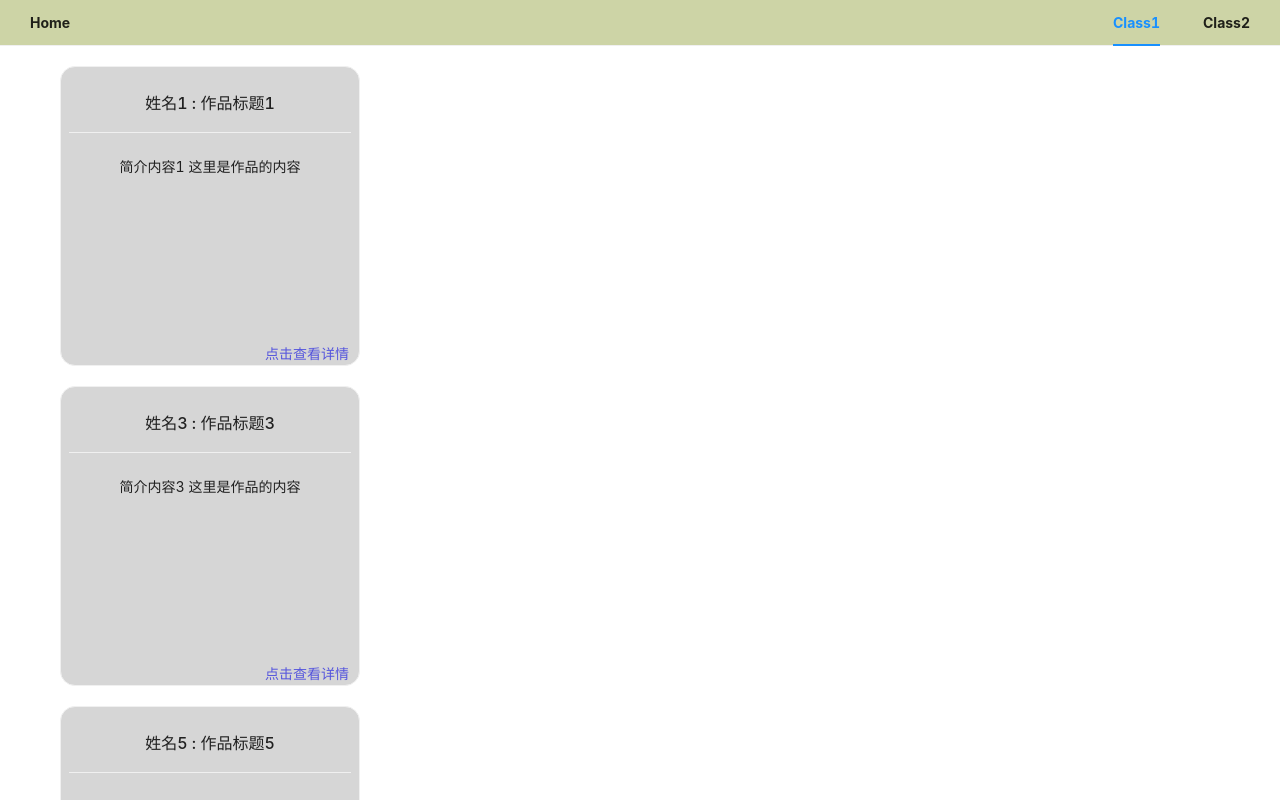
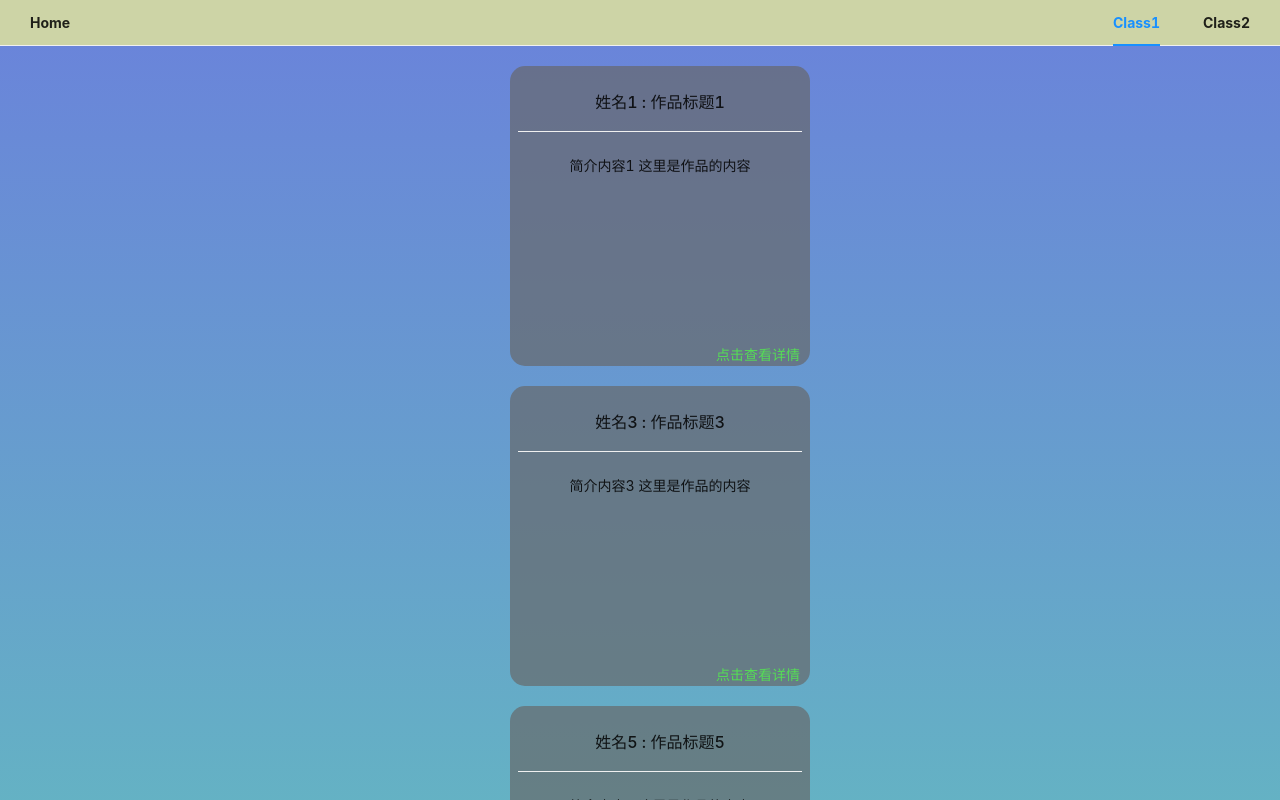
Before and after one commit to happyjohnchen/graduation-project-system, a React (Create React App) app: page /class1 in a window 1280 px wide. Shown: the top 800 px of the page. Built offline with nearby package versions, Linux system fonts and the light colour scheme.

Commit message:
卡片居中

```diff
--- a/src/App.css
+++ b/src/App.css
@@ -1,5 +1,6 @@
-@import '~antd/dist/antd.css';
+@import "~antd/dist/antd.css";
 
 .App {
-  text-align: center;
+    text-align: center;
+    background-image: linear-gradient(to bottom, #6a82db, #63bebe);
 }
--- a/src/App.js
+++ b/src/App.js
@@ -2,17 +2,20 @@ import { BrowserRouter, Route, Routes } from "react-router-dom";
 import "./App.css";
 import Classes from "./pages/Classes";
 import Home from "./pages/Home";
+import Info from "./pages/Info";
 import GraduationLayout from "./pages/Layout";
 
 function App() {
     return (
         <div className="App">
-        <BrowserRouter>
-          <GraduationLayout/>
+            <BrowserRouter>
+                <GraduationLayout />
                 <Routes>
                     <Route path="/" element={<Home />}></Route>
                     <Route path="/class1" element={<Classes class={1} />}></Route>
+                    <Route path="/class1/*" element={<Info />}></Route>
                     <Route path="/class2" element={<Classes class={2} />}></Route>
+                    <Route path="/class2/*" element={<Info />}></Route>
                 </Routes>
             </BrowserRouter>
         </div>
--- a/src/cards/Card/index.css
+++ b/src/cards/Card/index.css
@@ -1,8 +1,8 @@
 .graduation-card{
-    margin: 20px;
+    margin: 20px auto;
     padding: 8px;
     width: 300px;
     height: 300px;
     border-radius: 15px;
-    background-color: #67676744;
+    background-color: #676767aa;
 }
--- a/src/cards/Card/index.js
+++ b/src/cards/Card/index.js
@@ -1,5 +1,4 @@
 import { Card } from "antd";
-import { useEffect } from "react";
 import { useLocation, useNavigate, useSearchParams } from "react-router-dom";
 import "./index.css";
 
@@ -9,13 +8,14 @@ const GraduationCard = (props) => {
     return (
         <Card
             className="graduation-card"
+            bordered={false}
             title={props.project.name + " : " + props.project.projectTitle}
             onClick={() => {
-                navigate(location.pathname + "?id=" + props.project.id);
+                navigate(location.pathname + "/" + props.project.id);
             }}
         >
             <div>{props.project.info}</div>
-            <div style={{ color: "#5555dd", position: "absolute", bottom: "0", right: "10px" }}>
+            <div style={{ color: "#55dd55", position: "absolute", bottom: "0", right: "10px" }}>
                 点击查看详情
             </div>
         </Card>
--- /dev/null
+++ b/src/pages/Info/index.js
@@ -0,0 +1,18 @@
+import { useLocation } from "react-router-dom";
+import { useState, useEffect } from "react";
+import { Utils } from "../../utils/utils";
+
+const Info = () => {
+    const location = useLocation();
+    const id = location.pathname.split("/").pop();
+    const d = {
+        list: [],
+    };
+    const [data, setData] = useState(d);
+    useEffect(() => {
+        Utils.getData("../works/result.json", setData);
+    }, []);
+    return <div>Info of: {id}</div>;
+};
+
+export default Info;
```
